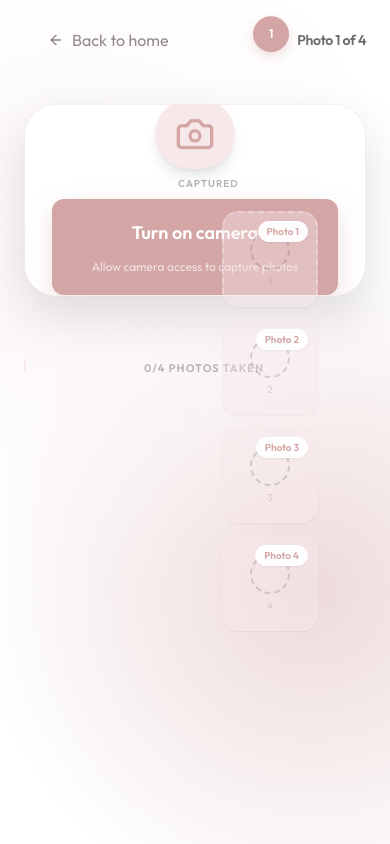
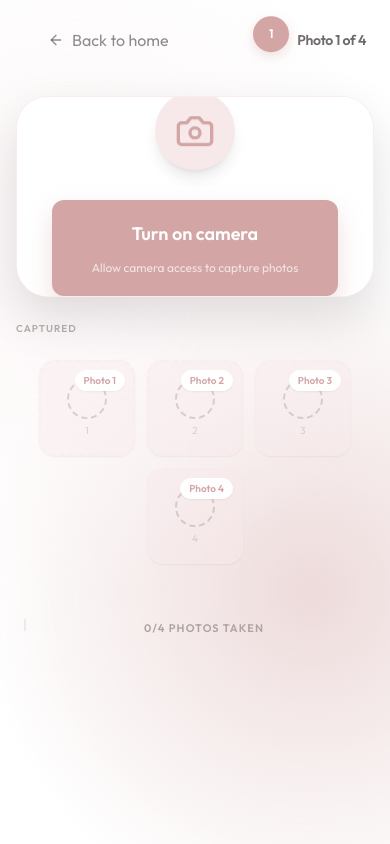
Before and after one commit to Ellzxc/fleur-n-frame, a React (Vite) app in the folder fleur-n-frame/client/: page / in a window 390 px wide. Both pictures are taken after a click on the button "Start Capturing". Built offline with nearby package versions, Linux system fonts and the light colour scheme; no server answers; a web font is replaced by a local one.

Commit message:
Improve mobile/tablet UI: stacked layout, viewport meta tag, larger touch targets

```diff
--- a/fleur-n-frame/client/index.html
+++ b/fleur-n-frame/client/index.html
@@ -2,7 +2,7 @@
 <html lang="en">
   <head>
     <meta charset="UTF-8" />
-    <meta name="viewport" content="width=device-width, initial-scale=1.0" />
+    <meta name="viewport" content="width=device-width, initial-scale=1.0, maximum-scale=1.0, user-scalable=no, viewport-fit=cover" />
     <meta name="theme-color" content="#F7E8EA" />
     <title>Fleur 'N Frame — made fleur-ever to keep</title>
     <link rel="preconnect" href="https://fonts.googleapis.com" />
--- a/fleur-n-frame/client/src/pages/PhotoboothPage.jsx
+++ b/fleur-n-frame/client/src/pages/PhotoboothPage.jsx
@@ -139,7 +139,7 @@ export default function PhotoboothPage({ navigate }) {
 
         {/* Main camera area */}
         {!previewOpen && (
-          <div className="flex flex-col items-center justify-center flex-1 z-0 relative w-full max-w-full p-6 lg:p-8">
+          <div className="flex flex-col items-center justify-center flex-1 z-0 relative w-full max-w-full p-4 lg:p-8">
             <div className="w-full max-w-[900px] aspect-video relative rounded-[2rem] shadow-[0_20px_50px_rgba(0,0,0,0.12)] border border-fleur-blush/80 bg-white overflow-hidden">
               {cameraEnabled ? (
                 <>
@@ -162,9 +162,10 @@ export default function PhotoboothPage({ navigate }) {
               )}
             </div>
 
-            {/* Photo thumbnails - right side */}
-            <div className="absolute right-6 top-24 z-20 flex flex-col gap-3 w-48">
-              <div className="mb-2 text-[10px] font-bold uppercase tracking-widest text-fleur-ink/40 ml-1">Captured</div>
+            {/* Photo thumbnails - below camera on mobile, side on desktop */}
+            <div className="mt-6 flex flex-col lg:flex-row lg:items-start gap-4">
+              <div className="text-[10px] font-bold uppercase tracking-widest text-fleur-ink/40 mb-2">Captured</div>
+              <div className="flex flex-wrap justify-center gap-3">
                 {Array.from({ length: TOTAL }).map((_, i) => (
                   <div key={i} className="relative cursor-pointer group flex flex-col items-center gap-2" onClick={() => photos[i] && openPreview(i)}>
                     <div className={`w-24 h-24 rounded-2xl overflow-hidden border shadow-sm flex items-center justify-center relative transition-all duration-300 ${
@@ -186,6 +187,7 @@ export default function PhotoboothPage({ navigate }) {
                     </div>
                   </div>
                 ))}
+              </div>
             </div>
           </div>
         )}
```
Lines whose indentation alone changed are shown as unchanged.
